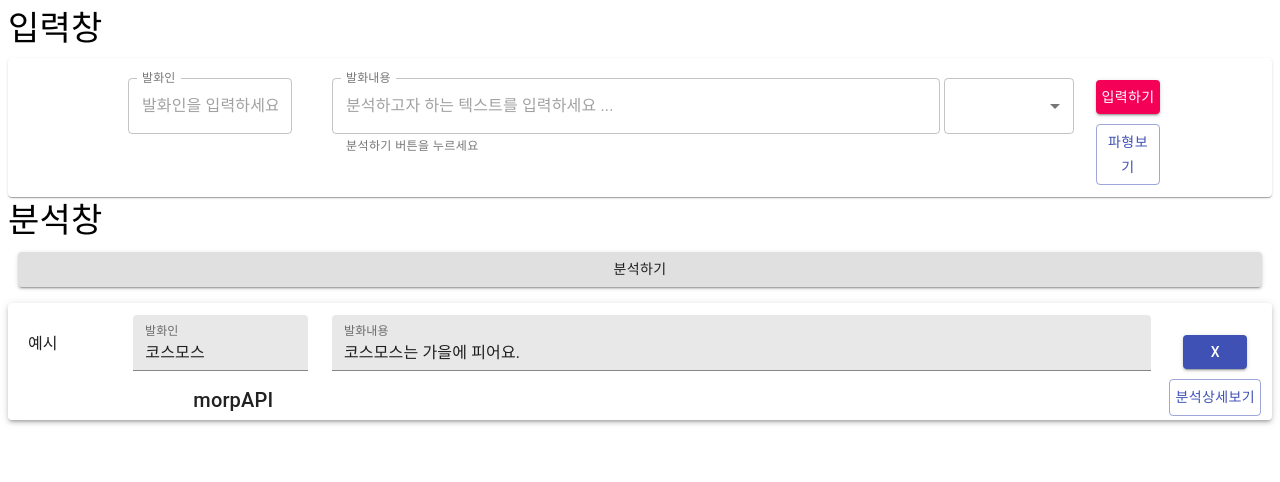
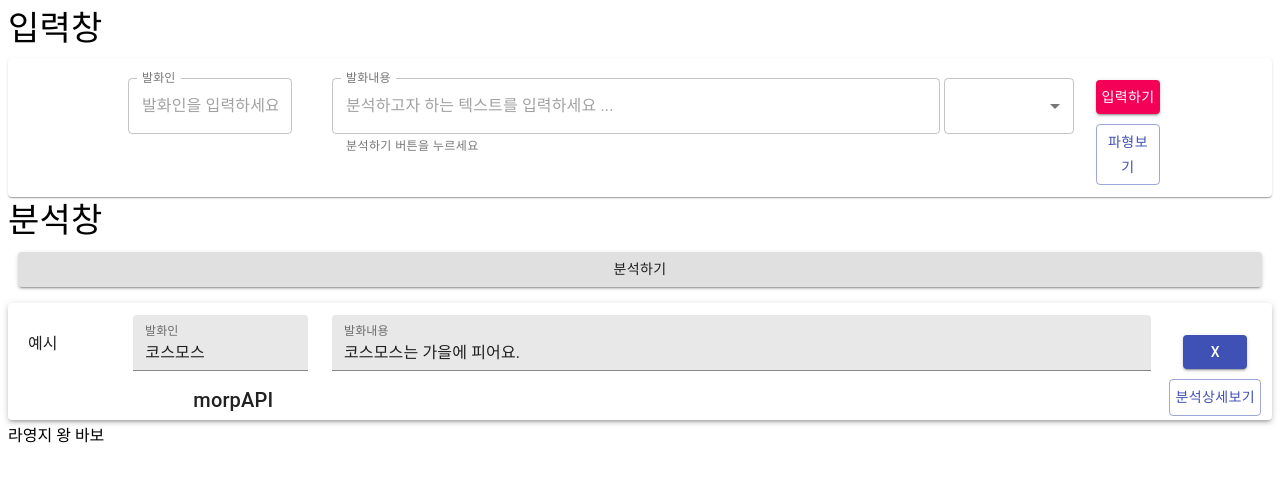
Before and after one commit to rovin0805/cosmos-Kstars-FrontEnd, a React (Create React App) app: page / in a window 1280 px wide. Shown: the top 482 px of the page. Built offline with nearby package versions, Linux system fonts and the light colour scheme.

Commit message:
issue test

```diff
--- a/src/App.js
+++ b/src/App.js
@@ -7,6 +7,7 @@ class App extends Component {
     return (
       <div>
         <TalkerList/>
+        {"라영지 왕 바보"}
       </div>
     )
   }
```
